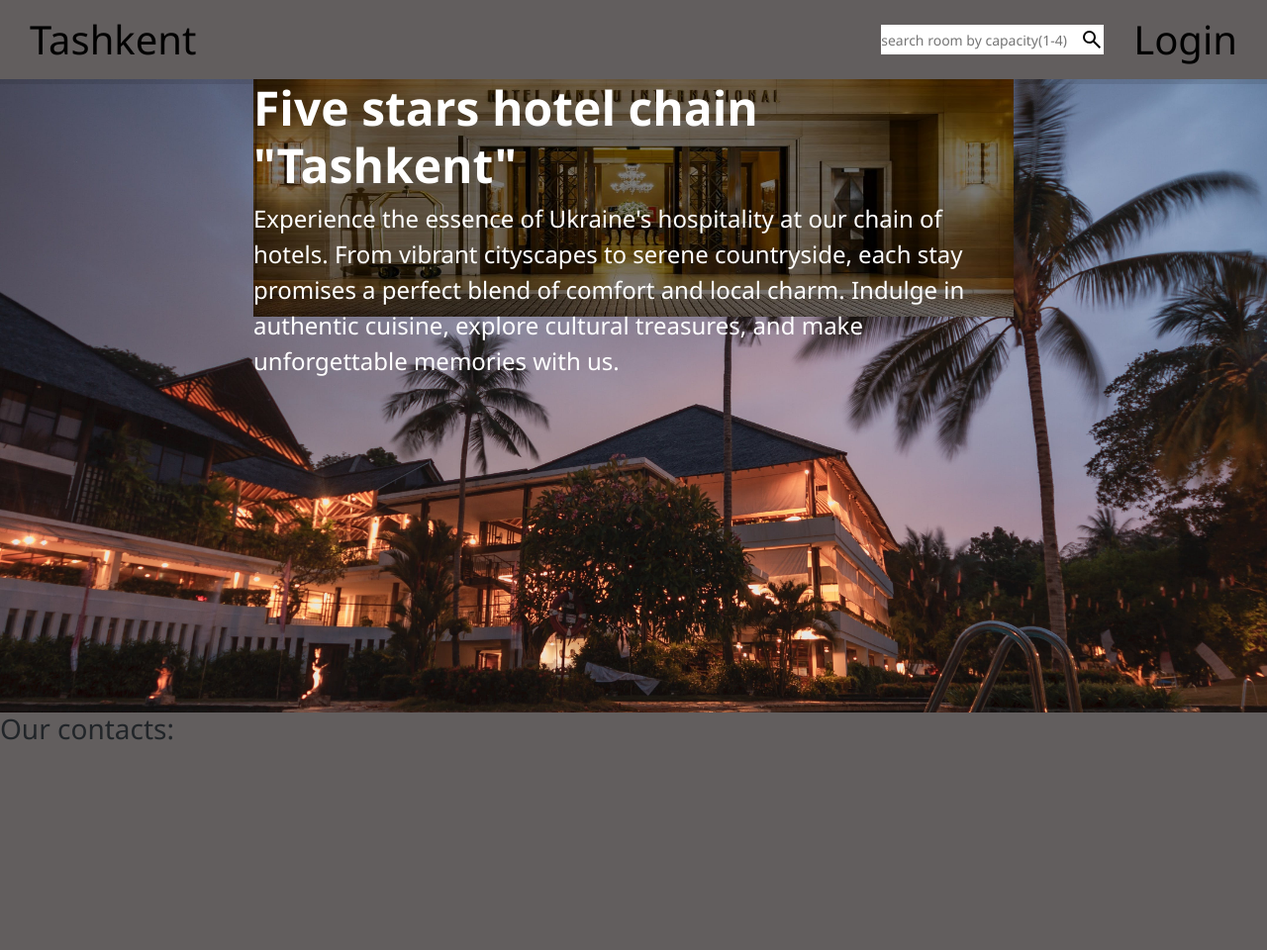
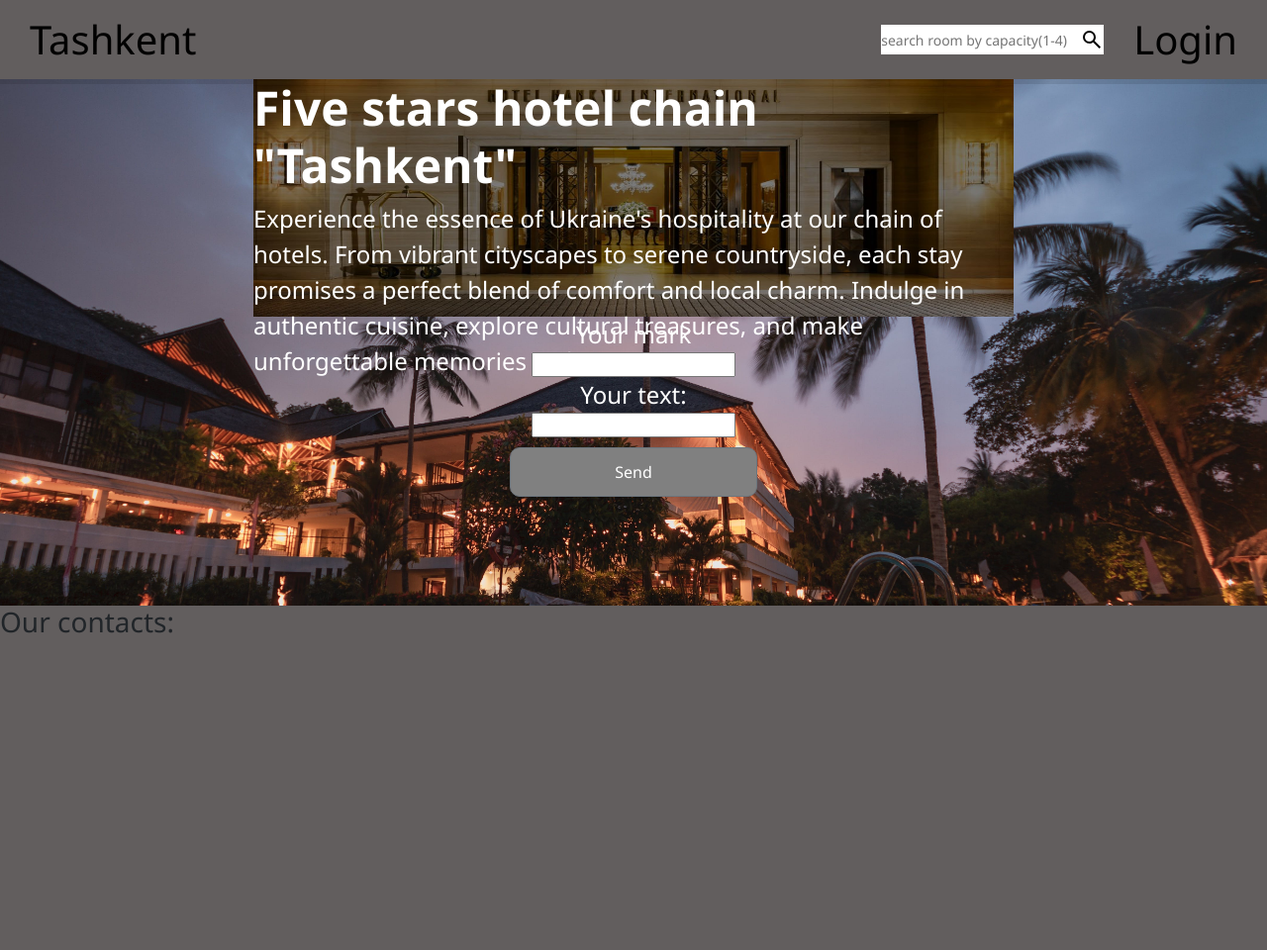
Before and after one commit to OleksandrKasapchuk/hotel_booking, a Django app: page / in a window 1280 px wide. Shown: the whole page at 99% size. After the commit the page ends 640 px from the top, so only its background shows below. Run offline with Django 5.2, Linux system fonts and the light colour scheme; data that the repository does not hold is empty.

Commit message:
review adding

```diff
--- a/booking/views.py
+++ b/booking/views.py
@@ -4,12 +4,19 @@ from django.http import HttpResponse
 from django.contrib import messages
 
 def index(request):
-    context = {"reviews": Review.objects.all()}
-    return render(
-        request,
-        "booking/index.html",
-        context=context
-    )
+    if request.method == 'POST':
+        user = request.user
+        mark = request.POST.get("review-mark")
+        text = request.POST.get("review-text")
+        Review.objects.create(user=user, mark=mark, text=text)
+        return redirect('index')
+    else:
+        context = {"reviews": Review.objects.all()}
+        return render(
+            request,
+            "booking/index.html",
+            context=context
+        )
 
 def hotel_info(request):
     return render(
--- a/static/css/style.css
+++ b/static/css/style.css
@@ -77,18 +77,23 @@ nav a:hover {
     width: 100%;
     height: 30vh;
 }
+.review-container {
+    display: grid;
+    grid-template-columns: 2fr;
+    grid-template-rows: 2fr;
+}
 main {
     font-size: 1.5rem;
-    height: 80vh;
     width: 60vw;
     color:white;
     align-self: center;
 }
-section {
+.form-container {
     display: flex;
     justify-content: center;
     height: 100%;
 }
+
 main > ul > li {
     display: inline-block;
     font-size: 24px;
@@ -104,6 +109,7 @@ main form {
 footer {
     height: 30vh;
     background-color: rgb(98, 94, 94);
+    margin-top: 100px;
 }
 input {
     font-size: 14px;
--- a/templates/auth_system/change_password.html
+++ b/templates/auth_system/change_password.html
@@ -1,7 +1,7 @@
 {% extends "base.html" %}
 
 {% block main %}
-<section>
+<section class="form-container">
     <form method="POST" action="{% url 'change-password' user.id %}" class="change-password-form">
         <h1>Change password</h1>
         {% csrf_token %}
--- a/templates/auth_system/edit_user.html
+++ b/templates/auth_system/edit_user.html
@@ -1,7 +1,7 @@
 {% extends "base.html" %}
 
 {% block main %}
-<section>
+<section class="form-container">
     <form method="POST" action="{% url 'edit-user' user.id %}" class="edit-user-form">
         {% csrf_token %}
         <h1>Edit profile</h1>
--- a/templates/auth_system/login.html
+++ b/templates/auth_system/login.html
@@ -2,7 +2,7 @@
 
 
 {% block main %}
-    <section>
+    <section class="form-container">
         <form method="POST" action="{% url 'login' %}" class="login-form">
             <h1>Login</h1>
             {% csrf_token %}
--- a/templates/auth_system/register.html
+++ b/templates/auth_system/register.html
@@ -2,7 +2,7 @@
 
 
 {% block main %}
-    <section>
+    <section class="form-container">
         <form method="POST" action="{% url 'register' %}" class="register-form">
             {% csrf_token %}
             <h1>Register</h1>
--- a/templates/booking/index.html
+++ b/templates/booking/index.html
@@ -7,11 +7,23 @@
 	<p class="hotel-info-text">Experience the essence of Ukraine's hospitality at our chain of hotels. From vibrant cityscapes to serene countryside, each stay promises a perfect blend of comfort and local charm. Indulge in authentic cuisine, explore cultural treasures, and make unforgettable memories with us.</p>
 </header>
 
-<article class="reviews">
+<section class="review-container">
+	<form method="POST" action="{% url 'index' %}" class="review-form">
+		{% csrf_token %}
+		<label for="review-mark">Your mark</label>
+		<input type="number" name="review-mark">
+		<label for="review-text">Your text:</label>
+		<input type="text" name="review-text">
+		<button type="submit" class="btn btn-secondary">Send</button>
+	</form>
+	<article class="row row-cols-4">
 		{% for review in reviews %}
+			<section class="col">
 				<h2> {{review.user}} </h2>
 				<h3> {{review.mark}} </h3>
 				<p> {{review.text}} </p>
+			</section>
 		{% endfor %}
 	</article>
+</section>
 {% endblock %}
```
Lines whose indentation alone changed are shown as unchanged.
